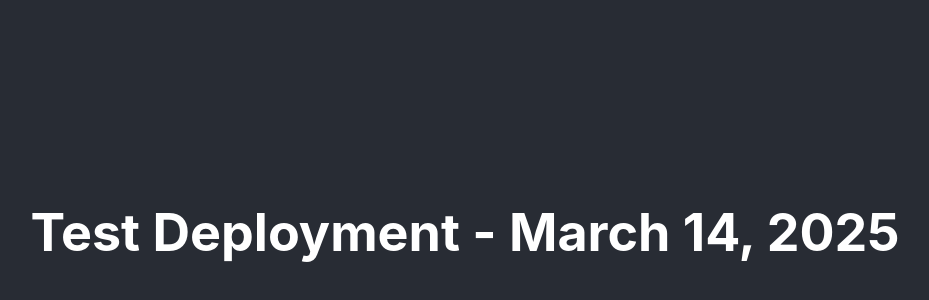
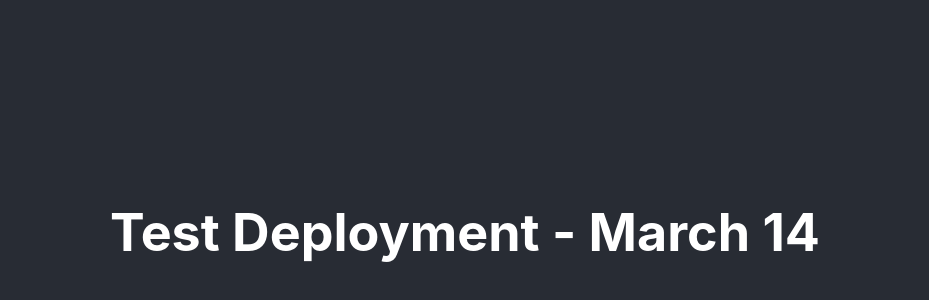
Before and after one commit to harsheel55/demo_cc, a React (Create React App) app: page / in a window 1280 px wide. Shown: the part 168-468 px from the top of the page, without its empty margins (175-1104 px from the left). Built offline with nearby package versions, Linux system fonts and the light colour scheme.

Commit message:
updated code

```diff
--- a/src/App.js
+++ b/src/App.js
@@ -5,7 +5,7 @@ function App() {
   return (
     <div className="App">
       <header className="App-header">
-        <h1>Test Deployment - March 14, 2025</h1>
+        <h1>Test Deployment - March 14</h1>
       </header>
     </div>
   );
```
